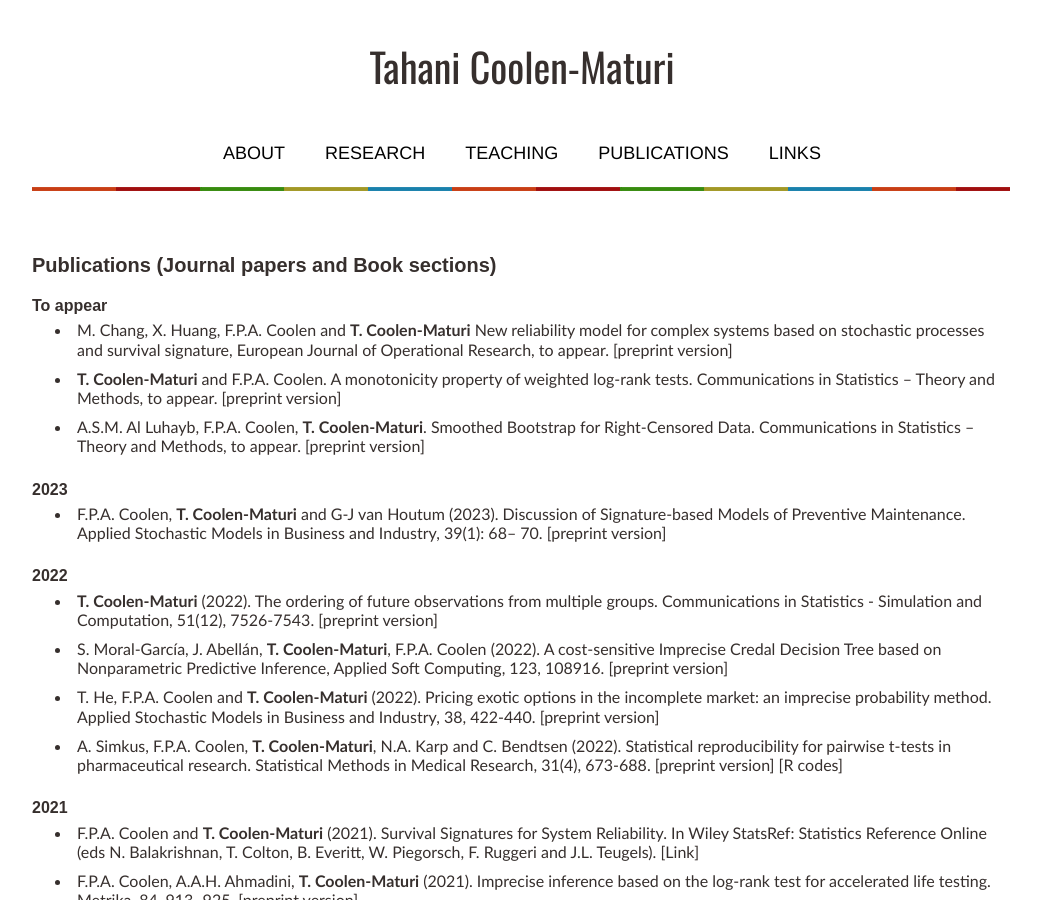
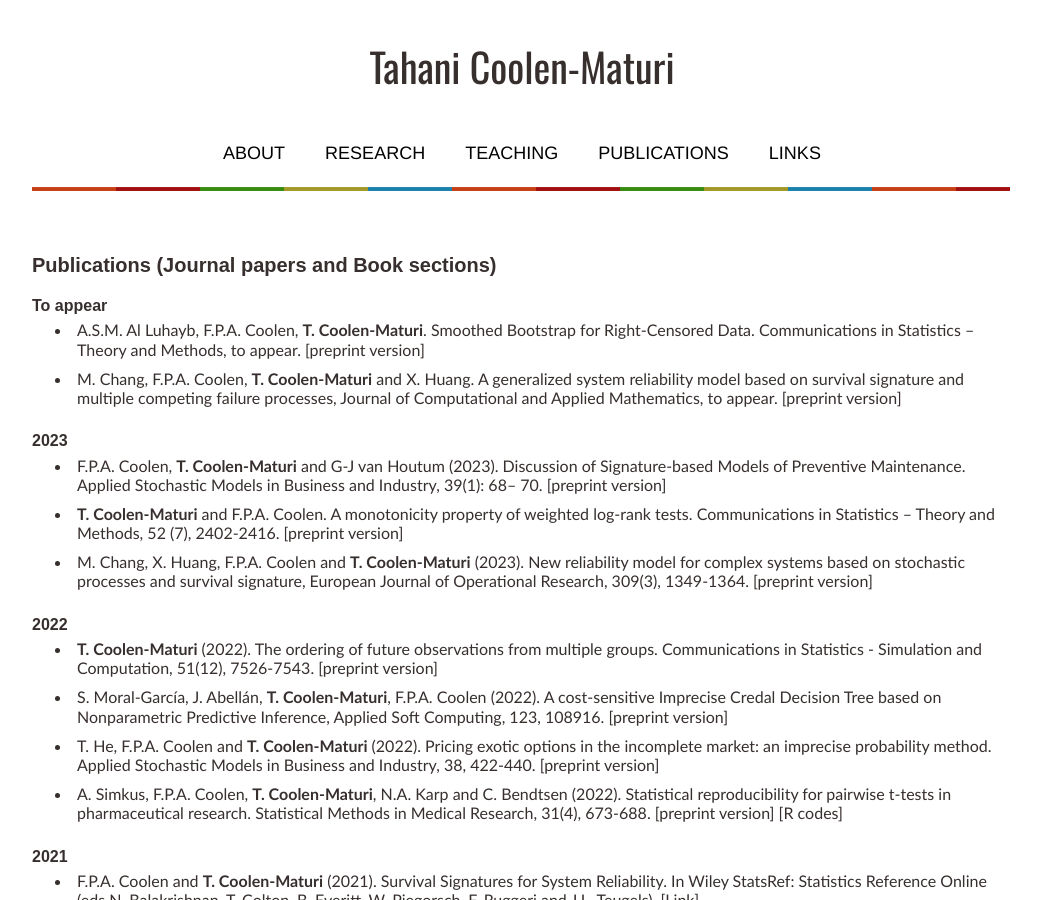
Before and after one commit to tmaturi/tahanimaturi, a Jekyll site: the page built from publications.md, in a window 1280 px wide and 900 px high. Shown: the whole window, without its empty margins (119-1160 px from the left). Built offline with Jekyll 4.4.1, drawn with Linux system fonts in a browser that asks for light colours; our own code applies the rules of GitHub Pages for plain Markdown files.

Commit message:
Update publications.md

```diff
--- a/publications.md
+++ b/publications.md
@@ -9,16 +9,19 @@ title: Publications
 ### To appear
 
 
--  M. Chang, X. Huang,  F.P.A. Coolen and **T. Coolen-Maturi** New reliability model for complex systems based on stochastic processes and survival signature, European Journal of Operational Research, to appear. [[preprint version](pdfs/EJOR-23-complex-systems-survival-signature.pdf){:target="_blank"}]
-- **T. Coolen-Maturi** and F.P.A. Coolen. A  monotonicity property of weighted log-rank tests.   Communications in Statistics – Theory and Methods, to appear. [[preprint version](pdfs/Logrank-ComStats-rev-20210507-Final.pdf){:target="_blank"}]
 - A.S.M. Al Luhayb, F.P.A. Coolen, **T. Coolen-Maturi**. Smoothed Bootstrap for Right-Censored Data.  Communications in Statistics – Theory and Methods, to appear. [[preprint version](pdfs/ComStats_SB_RC_Rev_221023.pdf){:target="_blank"}]
 
-
+- M. Chang, F.P.A. Coolen,  **T. Coolen-Maturi**  and X. Huang. A generalized system reliability model based on survival signature and multiple competing failure processes, Journal of Computational and Applied Mathematics,  to appear.  [[preprint version](pdfs/chang-manuscript-revised-may2023.pdf){:target="_blank"}]
 
  <br>
 
 ### 2023
 - F.P.A. Coolen, **T. Coolen-Maturi** and G-J van Houtum (2023). Discussion of Signature-based Models of Preventive Maintenance. Applied Stochastic Models in Business and Industry, 39(1): 68– 70. [[preprint version](pdfs/ASMBI-discussion-220907-subm.pdf){:target="_blank"}]
+
+- **T. Coolen-Maturi** and F.P.A. Coolen. A  monotonicity property of weighted log-rank tests.   Communications in Statistics – Theory and Methods, 52 (7), 2402-2416. [[preprint version](pdfs/Logrank-ComStats-rev-20210507-Final.pdf){:target="_blank"}]
+
+-  M. Chang, X. Huang,  F.P.A. Coolen and **T. Coolen-Maturi** (2023). New reliability model for complex systems based on stochastic processes and survival signature, European Journal of Operational Research, 309(3), 1349-1364. [[preprint version](pdfs/EJOR-23-complex-systems-survival-signature.pdf){:target="_blank"}]
+
 
 <br>
 
```
